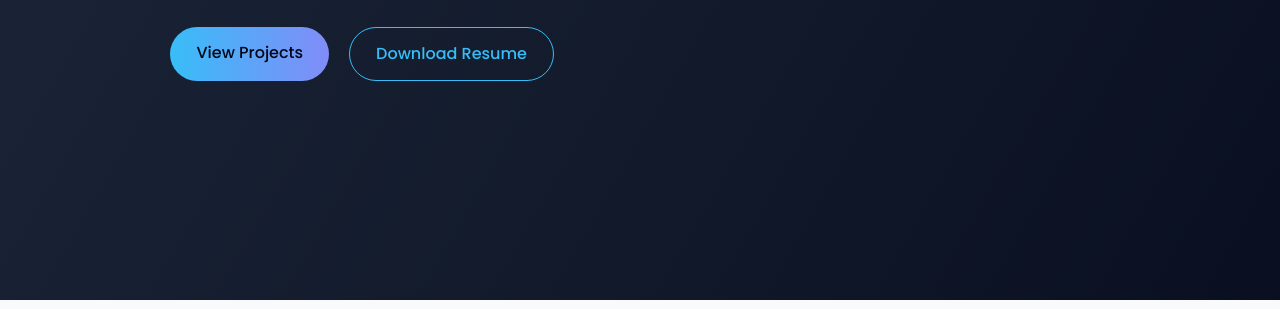
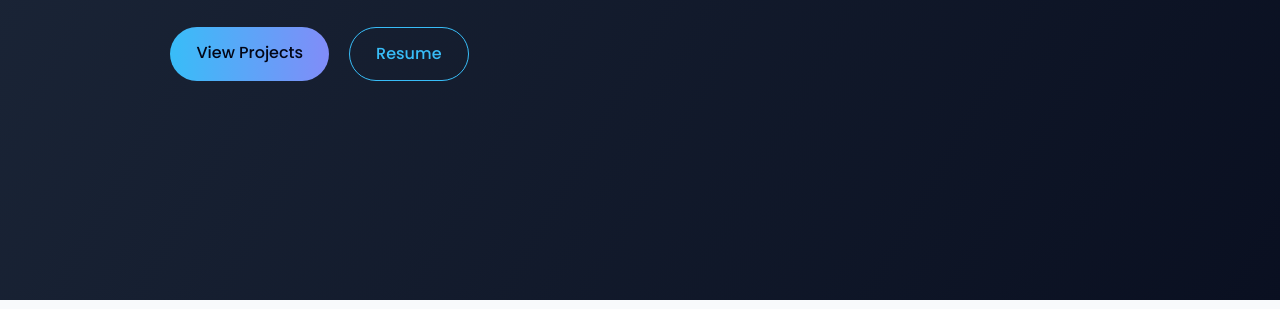
Before and after one commit to AmithDongre/AmithDongre.github.io, a plain HTML site: page index.html in a window 1280 px wide. Shown: the part 491-800 px from the top of the page. Drawn offline with Linux system fonts and the light colour scheme.

Commit message:
Update index.html

```diff
--- a/index.html
+++ b/index.html
@@ -45,7 +45,7 @@
 
         <div class="hero-buttons">
             <a href="#projects" class="btn primary">View Projects</a>
-            <a href="assets/FinalYearBCA_AmithDongre.pdf" class="btn secondary" download>Download Resume</a>
+            <a href="assets/FinalYearBCA_AmithDongre.pdf" class="btn secondary">Resume</a>
         </div>
     </div>
 </section>
```
